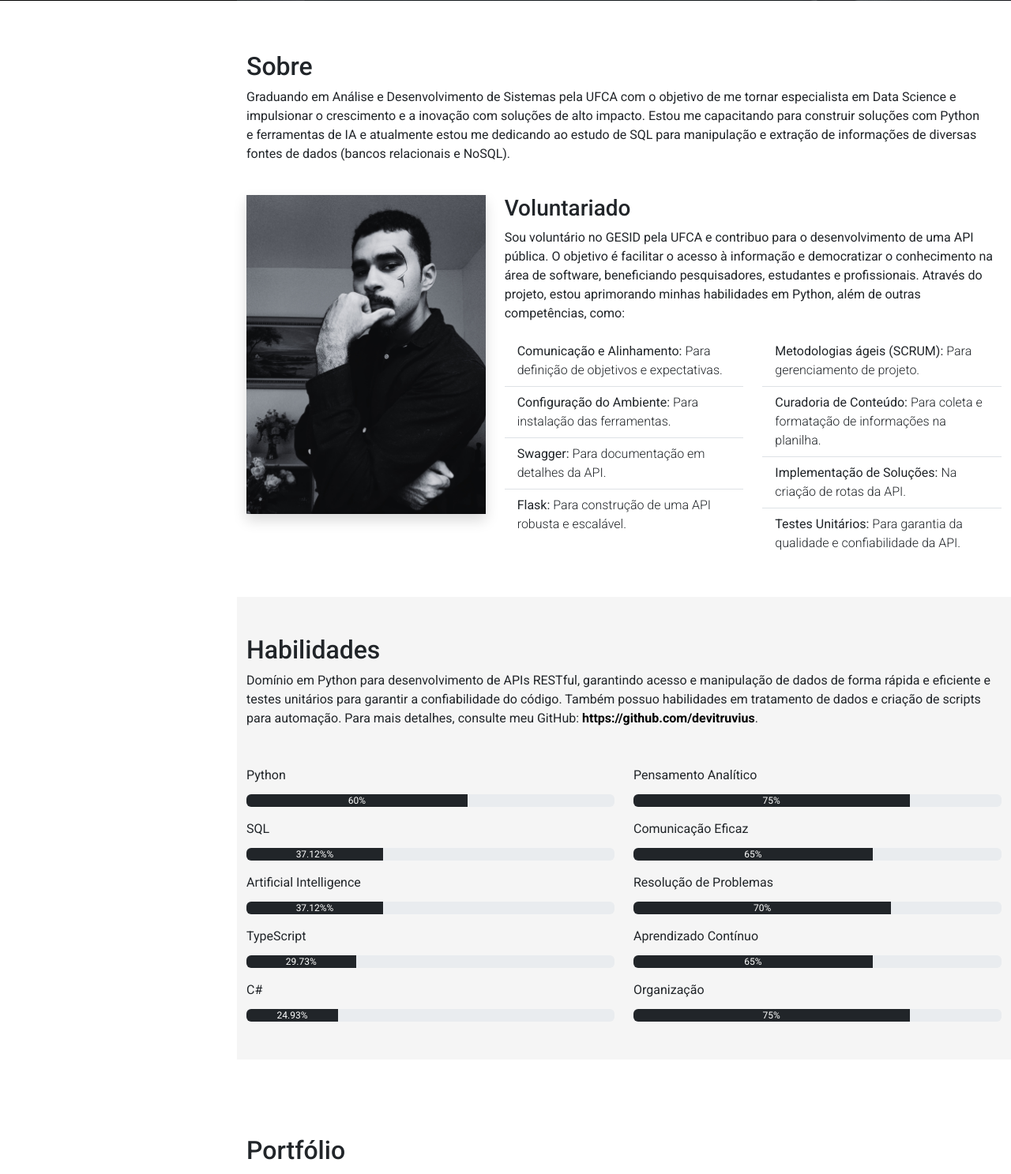
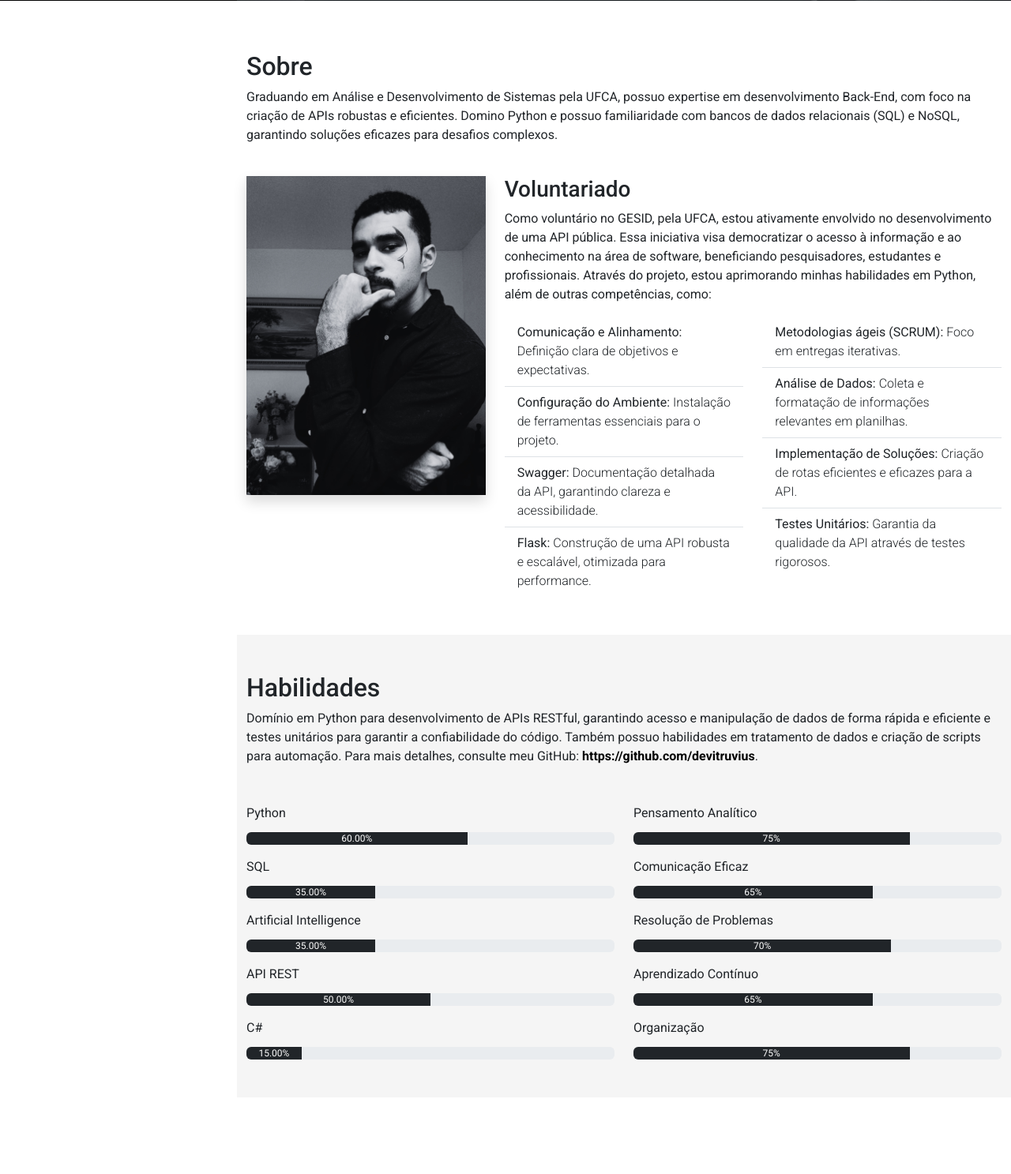
Before and after one commit to devitruvius/personal-portfolio, a Flask app: page / in a window 1280 px wide. Shown: the part 799-2286 px from the top of the page at 79% size. Run offline with Flask 3, Linux system fonts and the light colour scheme; some libraries are stand-ins or nearby versions.

Commit message:
feat: changing descriptions

```diff
--- a/api/templates/index.html
+++ b/api/templates/index.html
@@ -82,14 +82,10 @@
                 <div class="col-md-12" data-anime="down">
                     <h2 class="pt-3">Sobre</h2>
                     <p>
-                        Graduando em Análise e Desenvolvimento de Sistemas pela UFCA com o objetivo de me tornar
-                        especialista
-                        em Data Science e impulsionar o crescimento e a inovação com soluções de alto impacto.
-
-                        Estou me capacitando para construir soluções com Python e ferramentas de IA e atualmente estou
-                        me
-                        dedicando ao estudo de SQL para manipulação e extração de informações de diversas fontes de
-                        dados (bancos relacionais e NoSQL).
+                        Graduando em Análise e Desenvolvimento de Sistemas pela UFCA, possuo expertise em
+                        desenvolvimento Back-End, com foco na criação de APIs robustas e eficientes. Domino Python e
+                        possuo familiaridade com bancos de dados relacionais (SQL) e NoSQL, garantindo soluções eficazes
+                        para desafios complexos.
                     </p>
                 </div>
             </div>
@@ -102,8 +98,8 @@
                 <div class="col-md-8" data-anime="right">
                     <h3>Voluntariado</h3>
                     <p>
-                        Sou voluntário no GESID pela UFCA e contribuo para o desenvolvimento de uma API pública. O
-                        objetivo é facilitar o acesso à informação e democratizar o conhecimento na área de
+                        Como voluntário no GESID, pela UFCA, estou ativamente envolvido no desenvolvimento de uma API
+                        pública. Essa iniciativa visa democratizar o acesso à informação e ao conhecimento na área de
                         software, beneficiando pesquisadores, estudantes e profissionais. Através do projeto, estou
                         aprimorando minhas habilidades em Python, além de outras competências, como:
                     </p>
@@ -111,19 +107,16 @@
                         <div class="col-md-6">
                             <ul class="list-group list-group-flush fs-6">
                                 <li class="list-group-item">
-                                    Comunicação e Alinhamento: <span class="fw-light">Para definição de objetivos
-                                        e expectativas.</span>
+                                    Comunicação e Alinhamento: <span class="fw-light">Definição clara de objetivos e expectativas.</span>
                                 </li>
                                 <li class="list-group-item">
-                                    Configuração do Ambiente: <span class="fw-light">Para instalação das
-                                        ferramentas.</span>
+                                    Configuração do Ambiente: <span class="fw-light">Instalação de ferramentas essenciais para o projeto.</span>
                                 </li>
                                 <li class="list-group-item">
-                                    Swagger: <span class="fw-light">Para documentação em detalhes da API.</span>
+                                    Swagger: <span class="fw-light">Documentação detalhada da API, garantindo clareza e acessibilidade.</span>
                                 </li>
                                 <li class="list-group-item">
-                                    Flask: <span class="fw-light">Para construção de uma API robusta e
-                                        escalável.</span>
+                                    Flask: <span class="fw-light">Construção de uma API robusta e escalável, otimizada para performance.</span>
                                 </li>
                             </ul>
                         </div>
@@ -131,21 +124,16 @@
                             <ul class="list-group list-group-flush fs-6">
                                 <li class="list-group-item">
                                     Metodologias ágeis
-                                    (SCRUM): <span class="fw-light">Para gerenciamento de projeto.</span>
+                                    (SCRUM): <span class="fw-light">Foco em entregas iterativas.</span>
                                 </li>
                                 <li class="list-group-item">
-                                    Curadoria de Conteúdo: <span class="fw-light">Para coleta e formatação de
-                                        informações na
-                                        planilha.</span>
+                                    Análise de Dados: <span class="fw-light">Coleta e formatação de informações relevantes em planilhas.</span>
                                 </li>
                                 <li class="list-group-item">
-                                    Implementação de Soluções: <span class="fw-light">Na criação de rotas da
-                                        API.</span>
+                                    Implementação de Soluções: <span class="fw-light">Criação de rotas eficientes e eficazes para a API.</span>
                                 </li>
                                 <li class="list-group-item">
-                                    Testes Unitários: <span class="fw-light">Para garantia da qualidade e confiabilidade
-                                        da
-                                        API.</span>
+                                    Testes Unitários: <span class="fw-light">Garantia da qualidade da API através de testes rigorosos.</span>
                                 </li>
                             </ul>
                         </div>
@@ -174,27 +162,27 @@
                         <p class="mt-3 mb-0">Python</p>
                         <div class="progress" role="progressbar" aria-label="Example with label" aria-valuenow="25"
                             aria-valuemin="0" aria-valuemax="100">
-                            <div class="progress-bar bg-dark" data-anime="left" style="width: 60%">60%</div>
+                            <div class="progress-bar bg-dark" data-anime="left" style="width: 60%">60.00%</div>
                         </div>
                         <p class="mt-3 mb-0">SQL</p>
                         <div class="progress" role="progressbar" aria-label="Example with label" aria-valuenow="25"
                             aria-valuemin="0" aria-valuemax="100">
-                            <div class="progress-bar bg-dark" data-anime="left" style="width: 37.12%">37.12%%</div>
+                            <div class="progress-bar bg-dark" data-anime="left" style="width: 35%">35.00%</div>
                         </div>
                         <p class="mt-3 mb-0">Artificial Intelligence</p>
                         <div class="progress" role="progressbar" aria-label="Example with label" aria-valuenow="25"
                             aria-valuemin="0" aria-valuemax="100">
-                            <div class="progress-bar bg-dark" data-anime="left" style="width: 37.12%">37.12%%</div>
+                            <div class="progress-bar bg-dark" data-anime="left" style="width: 35%">35.00%</div>
                         </div>
-                        <p class="mt-3 mb-0">TypeScript</p>
+                        <p class="mt-3 mb-0">API REST</p>
                         <div class="progress" role="progressbar" aria-label="Example with label" aria-valuenow="25"
                             aria-valuemin="0" aria-valuemax="100">
-                            <div class="progress-bar bg-dark" data-anime="left" style="width: 29.73%">29.73%</div>
+                            <div class="progress-bar bg-dark" data-anime="left" style="width: 50%">50.00%</div>
                         </div>
                         <p class="mt-3 mb-0">C#</p>
                         <div class="progress" role="progressbar" aria-label="Example with label" aria-valuenow="25"
                             aria-valuemin="0" aria-valuemax="100">
-                            <div class="progress-bar bg-dark" data-anime="left" style="width: 24.93%">24.93%</div>
+                            <div class="progress-bar bg-dark" data-anime="left" style="width: 15%">15.00%</div>
                         </div>
 
                     </div>
@@ -690,8 +678,7 @@
                             <div class="row">
                                 <div class="col">
                                     <div class="card">
-                                        <img src="../static/img/card-api.png" class="card-img card-img-top"
-                                            alt="...">
+                                        <img src="../static/img/card-api.png" class="card-img card-img-top" alt="...">
                                         <div class="card-body">
                                             <h5 class="card-title">Public API</h5>
                                             <p class="card-text">
```
